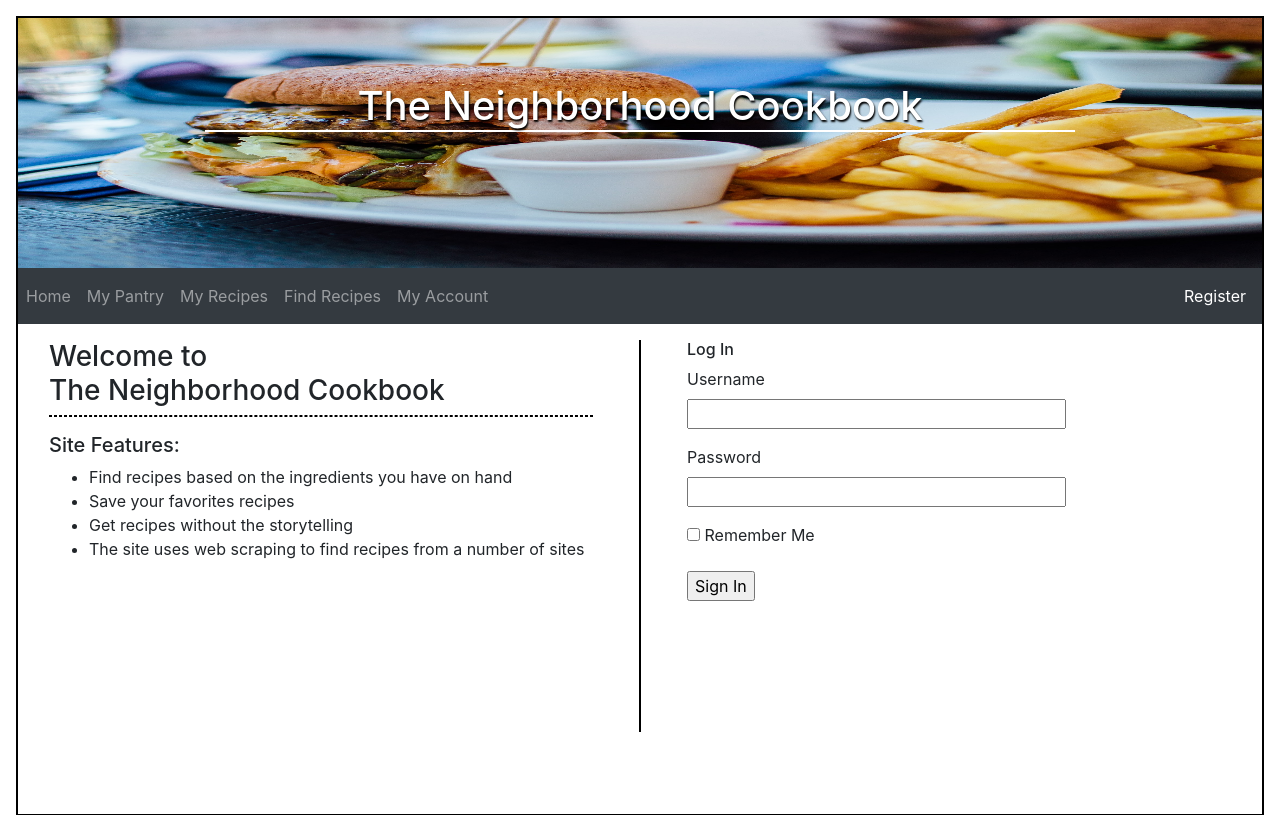
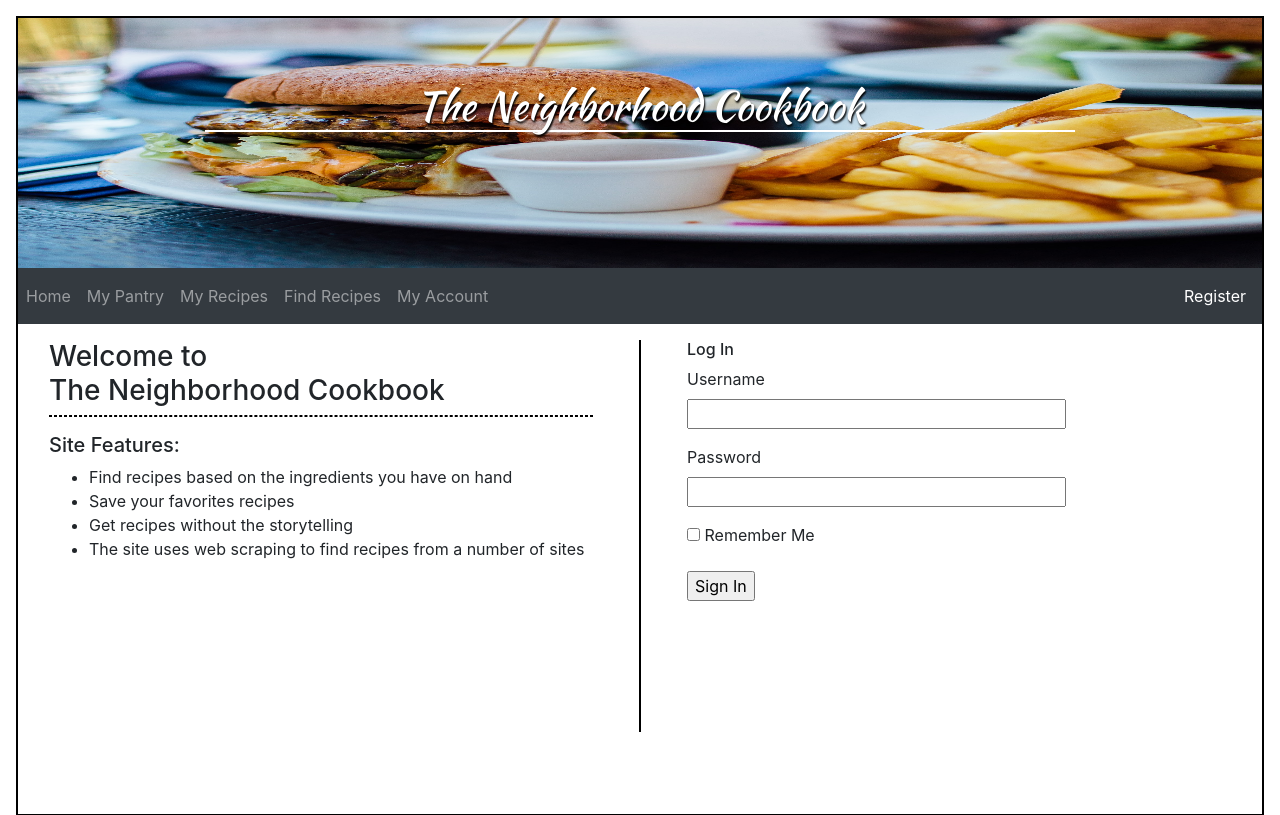
Before and after one commit to matthewjw2007/CS467_W2020_Capstone, a Flask app: page / in a window 1280 px wide. Shown: the top 815 px of the page. Run offline with Flask 2, Linux system fonts and the light colour scheme; some libraries are stand-ins or nearby versions.

Commit message:
Updated title font

```diff
--- a/app/static/style.css
+++ b/app/static/style.css
@@ -20,6 +20,7 @@ html, body {
 .carousel-caption {
     position: absolute;
     bottom: 40%;
+    font-family: 'Kaushan Script', cursive;
 }
 
 .carousel-caption .carousel-words {
--- a/app/templates/base.html
+++ b/app/templates/base.html
@@ -11,6 +11,7 @@
     <link rel="stylesheet" href="https://stackpath.bootstrapcdn.com/bootstrap/4.4.1/css/bootstrap.min.css"
           integrity="sha384-Vkoo8x4CGsO3+Hhxv8T/Q5PaXtkKtu6ug5TOeNV6gBiFeWPGFN9MuhOf23Q9Ifjh" crossorigin="anonymous">
     <link rel="stylesheet" href="{{ url_for('static', filename='style.css') }}">
+    <link href="https://fonts.googleapis.com/css?family=Kaushan+Script&display=swap" rel="stylesheet">
 </head>
 <body>
     <div class="outer-container">
```
